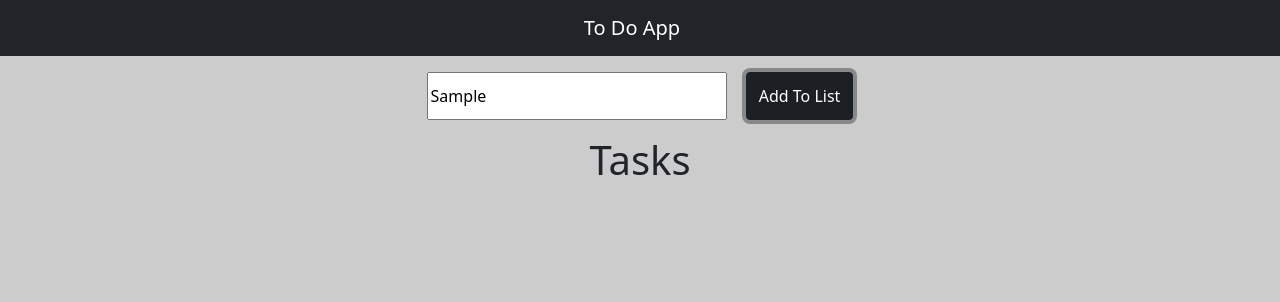
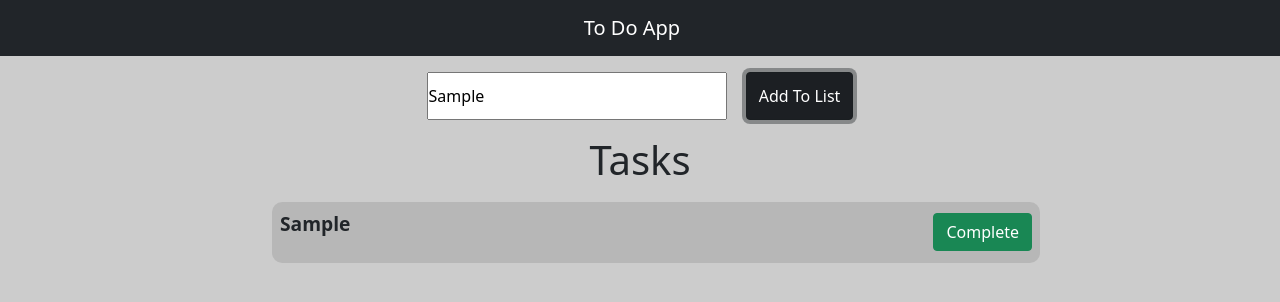
Before and after one commit to BB2455/To-Do-App, a plain HTML site: page index.html in a window 1280 px wide. Both pictures are taken after typing "Sample" into the empty fields and a click on the button "Add To List". Drawn offline with nearby package versions, Linux system fonts and the light colour scheme.

Commit message:
Added javascript to append new templates to tasks area

```diff
--- a/index.html
+++ b/index.html
@@ -21,9 +21,11 @@
     </div>
     <div class="container d-flex justify-content-center flex-column align-items-center mt-3">
         <h1>Tasks</h1>
-        <ul id="task-area">
+        <div class="task-area-div">
+            <ul id="task-area">
 
-        </ul>
+            </ul>
+        </div>
     </div>
 </body>
 </html>
--- a/script.js
+++ b/script.js
@@ -0,0 +1,29 @@
+let taskTextBar = document.getElementById("task");
+let addTaskButton = document.getElementById("add-task");
+let taskArea = document.getElementById("task-area");
+
+
+addTaskButton.addEventListener("click", function() {
+    let task = taskTextBar.value;
+    let taskLi = document.createElement("li");
+    let taskDiv = document.createElement('div');
+    taskDiv.className = "d-flex justify-content-between align-items-center p-2"
+    let taskP = document.createElement("p");
+    taskP.innerText = task;
+    let taskBtn = document.createElement("button");
+    taskBtn.innerText = "Complete";
+    taskBtn.className = "btn btn-success task-btn";
+    taskLi.append(taskDiv)
+    taskDiv.append(taskP)
+    taskDiv.append(taskBtn)
+    taskArea.append(taskLi);
+    taskBtn.addEventListener("click", function() {
+        if (taskBtn.innerText == "Complete") {
+            taskBtn.innerText = "Delete";
+            taskBtn.className = "btn btn-danger task-btn";
+            taskP.classList.add("line-through");
+        } else {
+            taskLi.remove()
+        };
+    })
+})
--- a/style.css
+++ b/style.css
@@ -1,3 +1,8 @@
+* {
+    margin: 0;
+    padding: 0;
+}
+
 body {
     background-color: #ccc
 }
@@ -7,3 +12,25 @@ body {
     height: 3em;
     margin-right: 1.2em;
 }
+
+li {
+    list-style: none;
+    background-color: rgba(0, 0, 0, 0.1);
+    font-size: 1.2em;
+    font-weight: bold;
+    border-radius: 10px;
+    margin-top: 10px;
+}
+
+.task-area-div {
+    max-width: 800px;
+    width: 100%;
+}
+
+.task-btn {
+    margin-left: 6px;
+}
+
+.line-through {
+    text-decoration: line-through;
+}
```
